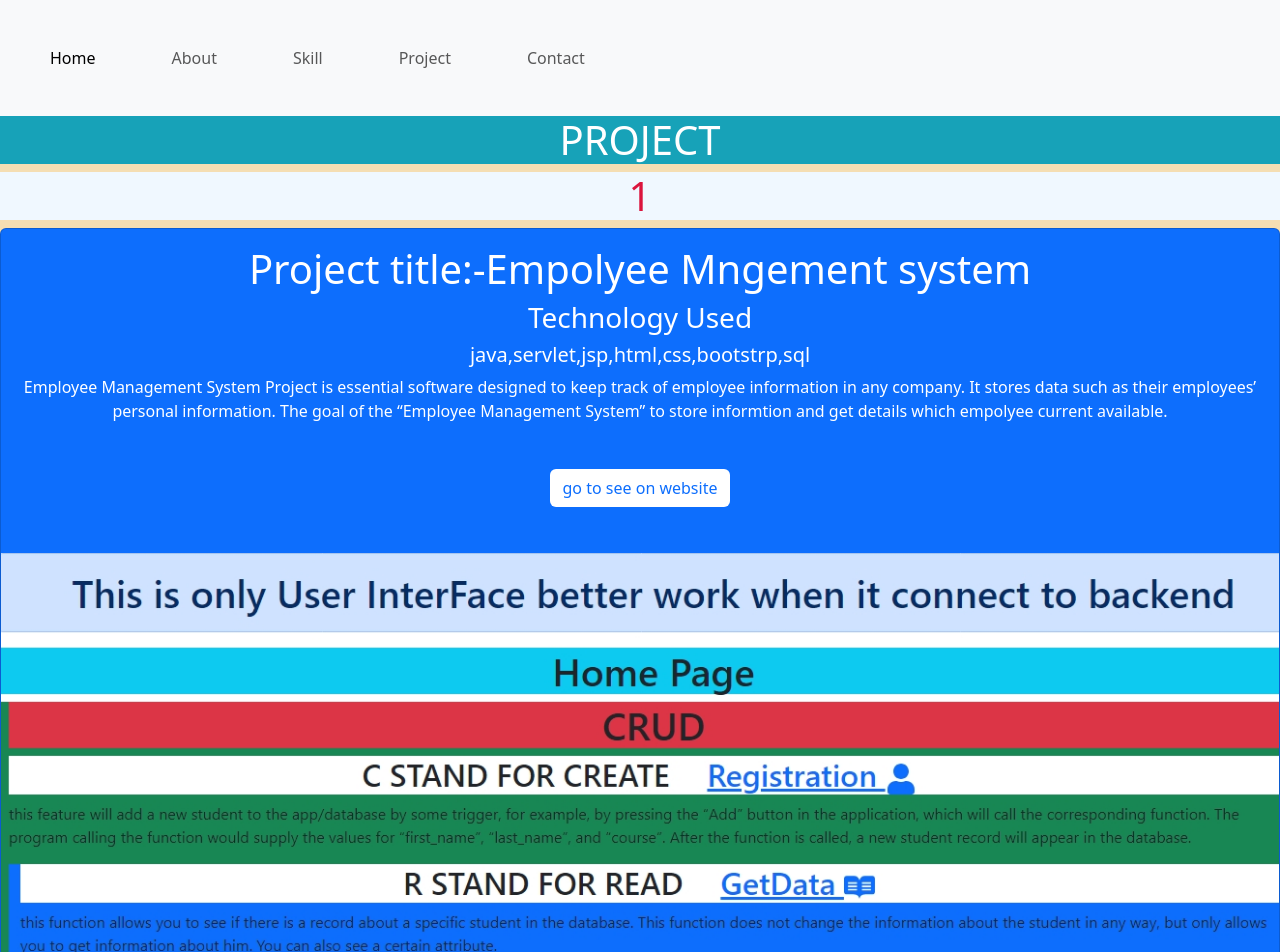
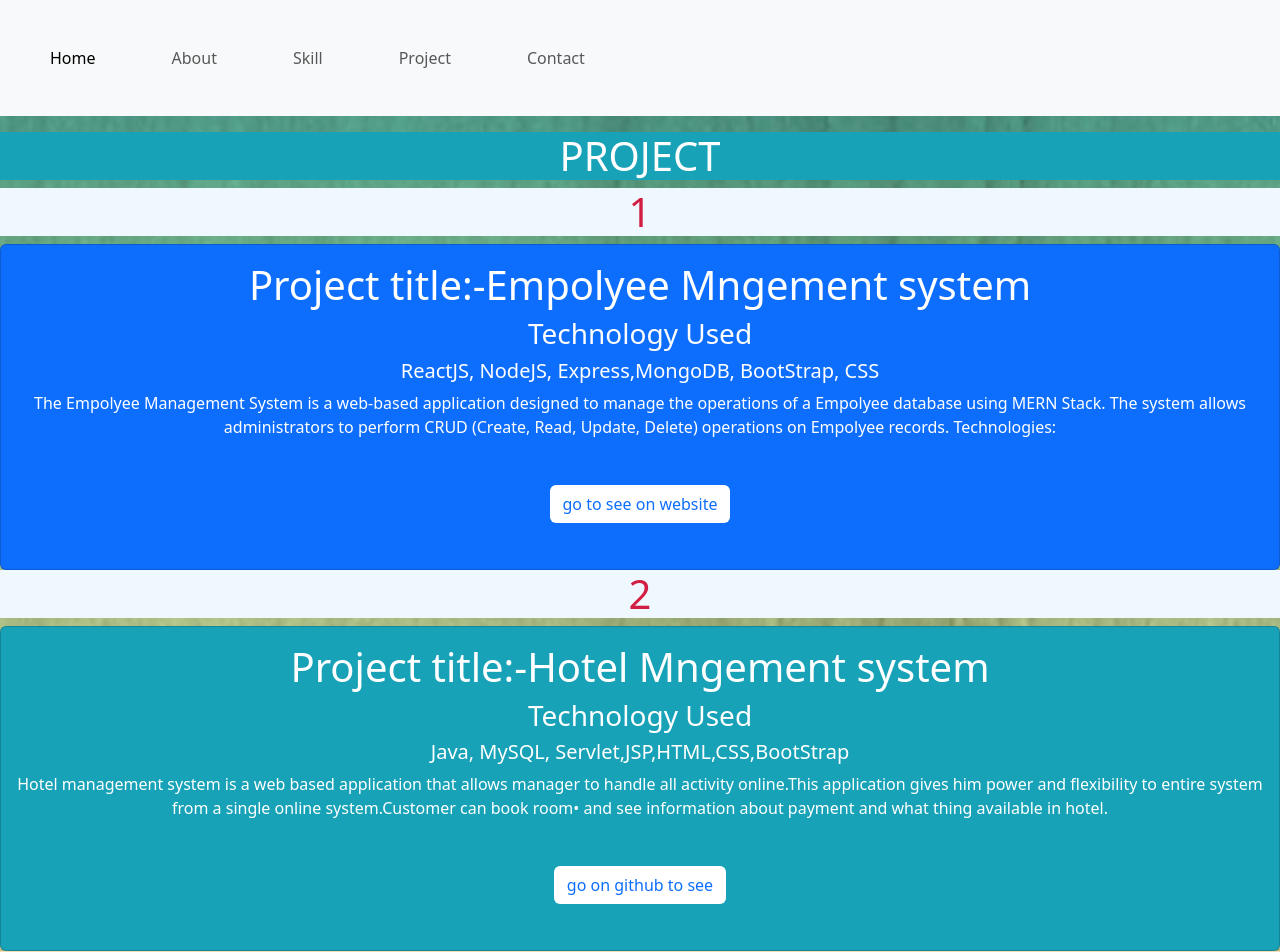
Before and after one commit to Gyasuddinali/portfolio, a React (Create React App) app: page /portfolio/project in a window 1280 px wide. Shown: the top 952 px of the page. Built offline with nearby package versions, Linux system fonts and the light colour scheme.

Commit message:
changes bg color to image change my resume

```diff
--- a/src/App.js
+++ b/src/App.js
@@ -10,7 +10,12 @@ import Skill from "./components/skill/Skill";
 import Project from "./components/project/Project.js";
 import NavbarRoute from "./components/navbar/NavbarRoute.js";
 import Contactme from "./components/contact/Contactme.js";
+
 function App() {
+
+
+
+
   return (
     <div className="App">
 
--- a/src/components/about/About.js
+++ b/src/components/about/About.js
@@ -4,19 +4,31 @@ export default function About() {
 
   return (
     <div>
-<h1 className='bg-info text-white'>About Me</h1>
-<div className='container'>
+<h1 className='mt-3 bg-info text-white'>About Me</h1>
+<div id='ptex' className='text-center mt-5 container mx-auto bg-info'>
 
 
-<p id="ptex"
-          className="fs-5 text-start  text-center text-white text-wrap text-break about-text">
-
+<p
+          className="pt-t fs-5 text-start text-lg text-warning text-justify">
+{/*
     My name is Gyauddin Ali.I belong from siwan Bihar.I have done Master in
     Computer Applicaton from SRIT jabalpur.I had completed my Bachelor in
     Computer Aapplication from MMHA&PU PAtna.comming to my techncal skill.
     I learned many programing languaage like Java,C,C++,SpringBoot,JSP,
     Servelet,HTML,Css,ReactJs,ExpressJs,NodeJS,MongoDb,MySql.My hobby
-     are Playing cricket And watchiing Movie.
+     are Playing cricket And watchiing Movie.  */}
+
+
+
+
+
+Hi, I'm Gyauddin Ali, a fresher MCA postgraduate with a deep passion for Java development, MERN stack, and software development. I have a strong foundation in Java, C, C++, Spring Boot, JSP, Servlets, HTML, CSS, ReactJS, ExpressJS, NodeJS, MongoDB, and MySQL.
+</p>
+<p className='pt-t fs-5 text-start text-lg text-warning text-justify'>
+I take pride in my ability to solve complex problems and am always eager to embrace new challenges that help me grow. Whether working independently or collaborating with a team, I am committed to delivering results that exceed expectations.
+</p>
+<p className='pt-t fs-5 text-start text-lg text-warning text-justify'>
+Feel free to explore my work, and let's connect if you're looking for someone who can apply my programming and software development knowledge to solve real-world problems.
 </p>
 </div>
 
--- a/src/components/about/about.css
+++ b/src/components/about/about.css
@@ -53,14 +53,14 @@
 }
 
 /* About Text Style */
-.about-text {
+/* .about-text {
   height: auto;
   margin: 2rem;
   padding: 2rem;
   border-radius: 8px;
   background-color: #28a745;
   font-size: 1.2rem;
-}
+} */
 
 @media (max-width: 768px) {
   .about-text {
--- a/src/components/contact/Contactme.js
+++ b/src/components/contact/Contactme.js
@@ -43,7 +43,7 @@ console.log(name);
 
   return (
     <div id="frm">
-      <h1 className='bg-info text-white text-center'>Contact Me</h1>
+      <h1 className='mt-3 bg-info text-white text-center'>Contact Me</h1>
       <form className='container' onSubmit={buttonhnd}>
         <input type="text" placeholder="Your Name" required name='name' value={name.name} onChange={inpcng}/><br></br>
         <input type="email" placeholder="Your Email" required name='email' p value={name.email} onChange={inpcng}/><br></br>
--- a/src/components/contact/contact.css
+++ b/src/components/contact/contact.css
@@ -1,3 +1,13 @@
+
+body{
+
+    text-align: center;
+    background-attachment: fixed;
+  color: white;
+    background-image: url("../image/bg-pattern.jpg");
+  background-size:cover;
+}
+
 a{
     margin: 30px;
 }
--- a/src/components/header/Home.js
+++ b/src/components/header/Home.js
@@ -1,58 +1,5 @@
-// import gyasu from '../image/gyasu.pdf'
-// import image1 from '../image/img.jpg';
-// import React from 'react'
-// import '../contact/contact.css';
-// import { FaFacebook, FaGithub, FaInstagram, FaPhone, FaTwitter, FaWhatsapp } from 'react-icons/fa'
 
-// export default function Home() {
-//   return (
-//     <div>
-
-
-//      <div>  <h1 id='gh' className='container'>MY NAME IS GYASUDDIN ALI</h1>
-//      </div>
-
-
-
-//     <div id='bg' className="container">
-
-
-
-// <img id='img2' className='container-fluid  img-fluid rounded-circle float-sm-start float-md-start float-xl-start float-xxl-start' src={image1} alt="logo" />
-// <h2 id='move' className='text-center   '>I AM SOFTWARE DEVOLOPER,MERN STACK DEVOLOPER</h2>
-
-
-// {/* <div className='container float-sm-end float-md-end float-xl-end float-xxl-end'> */}
-// <p id='ad' className='container' ><FaWhatsapp></FaWhatsapp><FaPhone></FaPhone>9199245536</p>
-// <h5 className='text-center'>Email</h5><p className='text-center'>gyasuddinali0786@gmail.com</p>
-// <h5>Address</h5><pre className='text-bold'>Siwan,Bihar</pre>
-// {/* </div> */}
-// {/* <div id='link' className='float-sm-end float-md-end float-xl-end float-xxl-end'> */}
-// <a  href="https://www.facebook.com/gyasusrkian91992"><FaFacebook className='fs-1  '/></a>
-// <a  href='https://www.instagram.com/iam_gyasu/'><FaInstagram className='fs-1 ' /></a>
-// <a  href='https://github.com/Gyasuddinali'><FaGithub className='fs-1 '></FaGithub></a>
-// <a  href='https://x.com/iamgyasu'><FaTwitter className='fs-1 '/></a>
-// {/* </div> */}
-// <a className='btn btn-primary' href={gyasu}>View my resume</a>
-
-
-
-// </div>
-
-
-//     </div>
-//   )
-// }
-
-
-
-
-
-
-
-
-
-import gyasu from '../image/gyasu.pdf';
+import gyasu from '../image/gyasuddin.pdf';
 import image1 from '../image/img.jpg';
 import React from 'react';
 import '../contact/contact.css';
@@ -60,11 +7,11 @@ import { FaFacebook, FaGithub, FaInstagram, FaPhone, FaTwitter, FaWhatsapp } fro
 
 export default function Contact() {
   return (
-    <div>
+    <div id='ptex'>
       <div>
         {/* <h1 id="gh" className="container-fluid text-center py-4">MY NAME IS GYASUDDIN ALI</h1> */}
       </div>
-      <h1 className='bg-info text-white text-center'>WELCOME TO MY PORTFOLIO</h1>
+      <h1 className='mt-3 bg-info text-white text-center'>WELCOME TO MY PORTFOLIO</h1>
 
       <div id="bg" className="container">
         <div className="row align-items-center">
--- a/src/components/project/Project.js
+++ b/src/components/project/Project.js
@@ -7,7 +7,7 @@ export default function Project() {
   return (
     <div>
 <div>
-    <h1 className='bg-info text-white text-center'  id='pm'>PROJECT</h1>
+    <h1 className='bg-info text-white text-center mt-3'  id='pm'>PROJECT</h1>
 
 
 </div>
@@ -26,15 +26,18 @@ export default function Project() {
 <h1 id='i1' className='text-center'>1</h1>
 <div className="card bg-primary">
   <div className="card-body">
-    <h1 className="card-title text-white">Project title:-Empolyee Mngement system</h1>
+    <h1 className="card-title text-white ">Project title:-Empolyee Mngement system</h1>
     <h3 className='text-white'>Technology Used</h3>
-    <h5 className='text-white'>java,servlet,jsp,html,css,bootstrp,sql</h5>
+    <h5 className='text-white'>ReactJS, NodeJS, Express,MongoDB, BootStrap, CSS</h5>
     <p className=" text-white card-text">
-    Employee Management System Project is essential software designed to keep track of employee information in any company. It stores data such as their employees’ personal information. The goal of the “Employee Management System” to store informtion and get details which empolyee current available.
+    The Empolyee Management System is a web-based application designed to manage the operations of a
+Empolyee database using MERN Stack. The system allows administrators to perform CRUD (Create, Read,
+Update, Delete) operations on Empolyee records.
+Technologies:
 </p>
-<a id='eh' className='text-primary btn bg-white' href='https://gyasuddinali.github.io/crudfrontend/'>go to see on website</a>
+<a id='eh' className='text-primary btn bg-white' href='https://empolyeemanagementsystem.vercel.app/'>go to see on website</a>
   </div>
-  <img src={emp2} className="card-img-bottom" alt="Hotel"/>
+
 </div>
 
 
@@ -46,15 +49,16 @@ export default function Project() {
   <div className="card-body">
     <h1 className="card-title text-white">Project title:-Hotel Mngement system</h1>
     <h3 className='text-white'>Technology Used</h3>
-    <h5 className='text-white'>java,servlet,jsp,html,css,bootstrp,sql</h5>
-    <p className=" text-white card-text"> Hotel management system is a web based application that allows manager to handle
-all activity online.This application gives him power and flexibility to entire system from a single online
-system.Customer can book room and see information about payment and what thing available in hotel.
+    <h5 className='text-white'>Java, MySQL, Servlet,JSP,HTML,CSS,BootStrap</h5>
+    <p className=" text-white card-text">
+    Hotel management system is a web based application that allows manager to handle all activity online.This
+application gives him power and flexibility to entire system from a single online system.Customer can book
+room• and see information about payment and what thing available in hotel.
 </p>
 
 <a id='hh' className='text-primary btn bg-white' href='https://github.com/Gyasuddinali/hotelmanagement'>go on github to see</a>
   </div>
-  <img src={hotel} className="card-img-bottom" alt="Hotel"/>
+  {/* <img src={hotel} className="card-img-bottom" alt="Hotel"/> */}
 </div>
 
 
--- a/src/components/skill/Skill.js
+++ b/src/components/skill/Skill.js
@@ -17,7 +17,7 @@ import springboot from '../image/spring.png';
 export default function Skill() {
   return (
     <div>
-      <h1 className="bg-info text-white text-center ">My Skills</h1>
+      <h1 className="bg-info text-white text-center mt-3">My Skills</h1>
 
       <div id='ptex' className="container-fluid">
         <div className="row justify-content-center">
```
Also changed, not shown: 1 other file (tests, documents, lock files or other folders).
